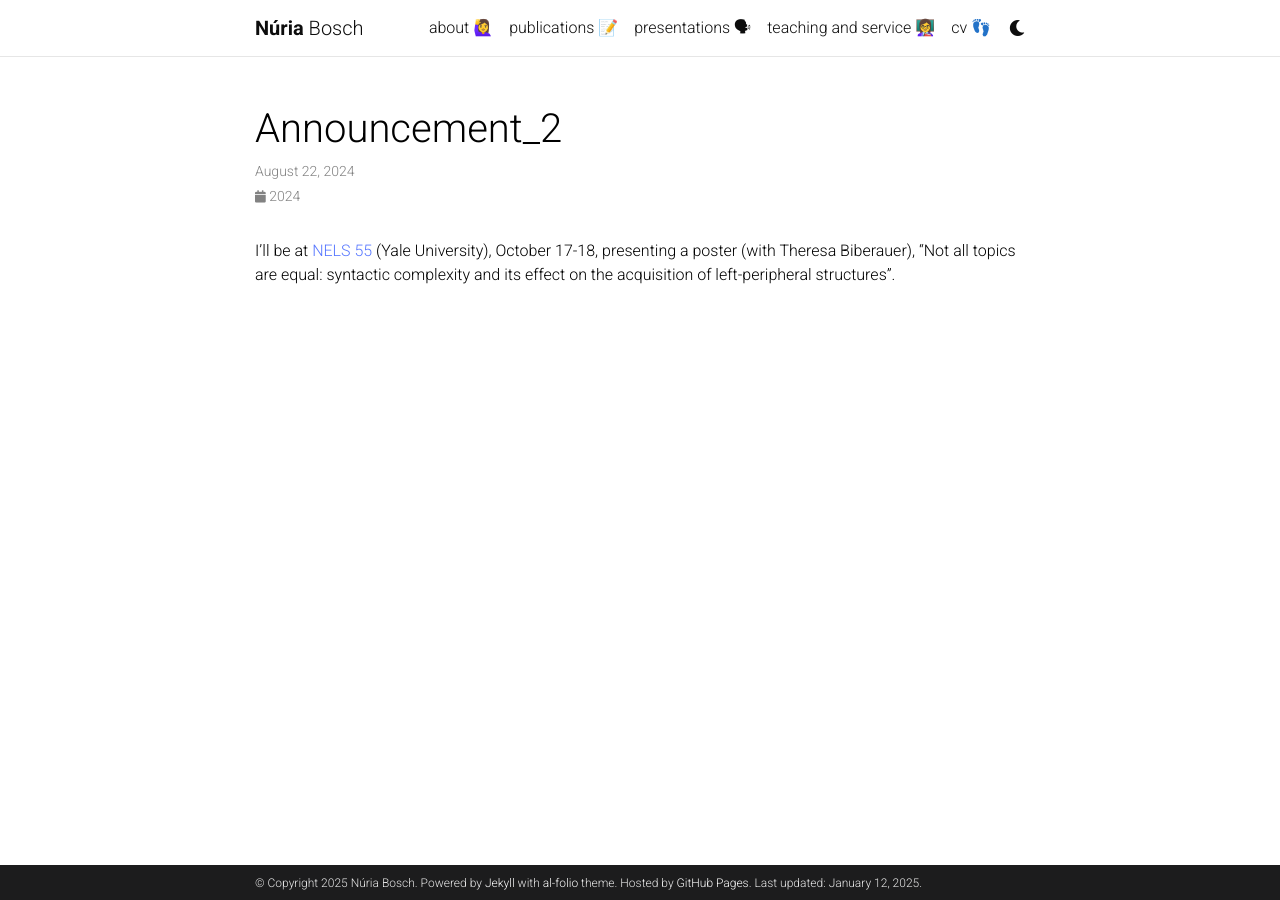
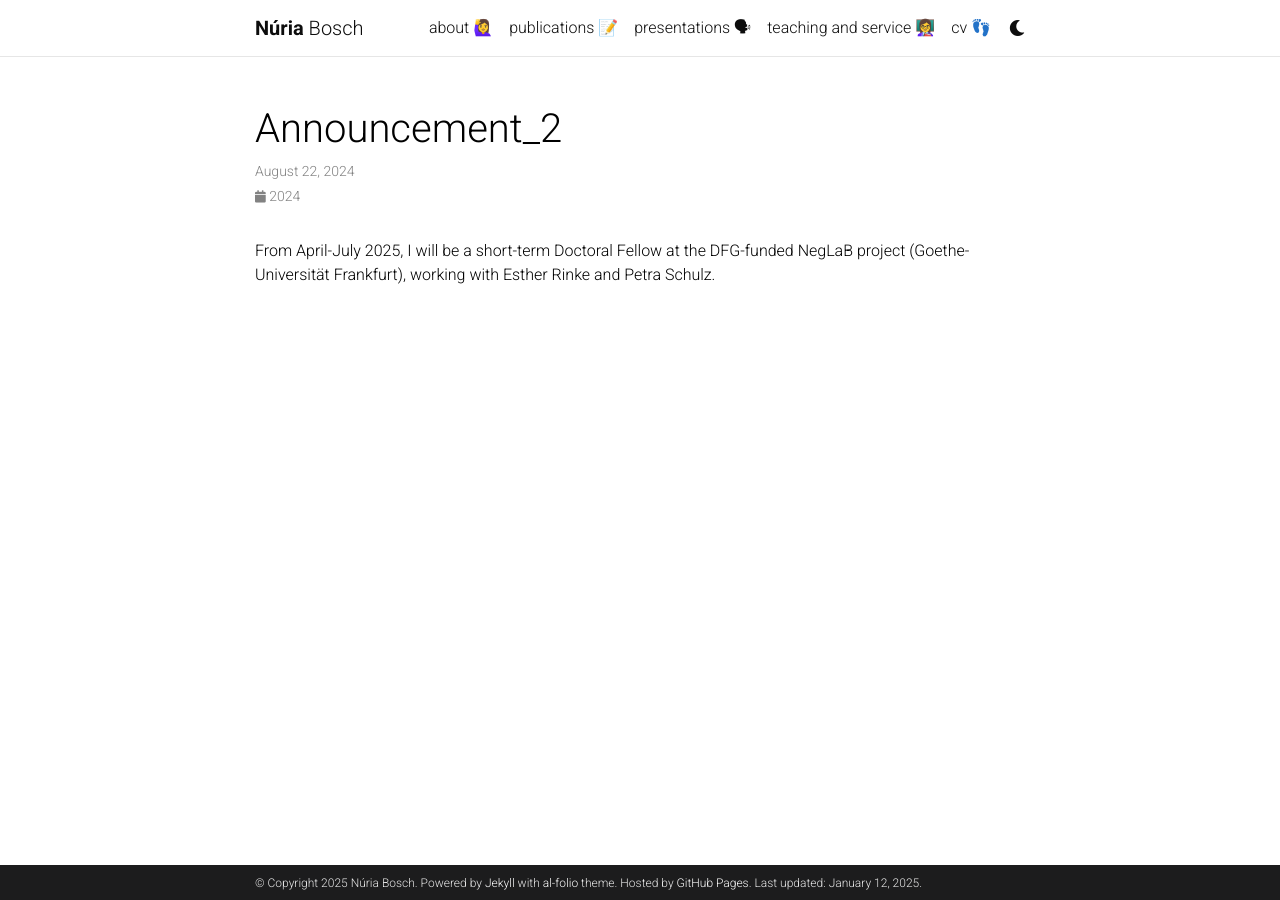
Before and after one commit to nuria-bosch/nuria-bosch.github.io, a Jekyll site: the page built from _news/announcement_2.md, in a window 1280 px wide. Built offline with Jekyll 4.4.1, drawn with Linux system fonts in a browser that asks for light colours; comment, search, counter and statistics services are not loaded; a style sheet for code colours, icons or effects is not loaded.

Commit message:
Update announcement_2.md

```diff
--- a/_news/announcement_2.md
+++ b/_news/announcement_2.md
@@ -5,4 +5,4 @@ inline: true
 related_posts: false
 ---
 
-I'll be at [NELS 55](https://campuspress.yale.edu/nels55/) (Yale University), October 17-18, presenting a poster (with Theresa Biberauer), "Not all topics are equal: syntactic complexity and its effect on the acquisition of left-peripheral structures".
+From April-July 2025, I will be a short-term Doctoral Fellow at the DFG-funded NegLaB project (Goethe-Universität Frankfurt), working with Esther Rinke and Petra Schulz.
```
